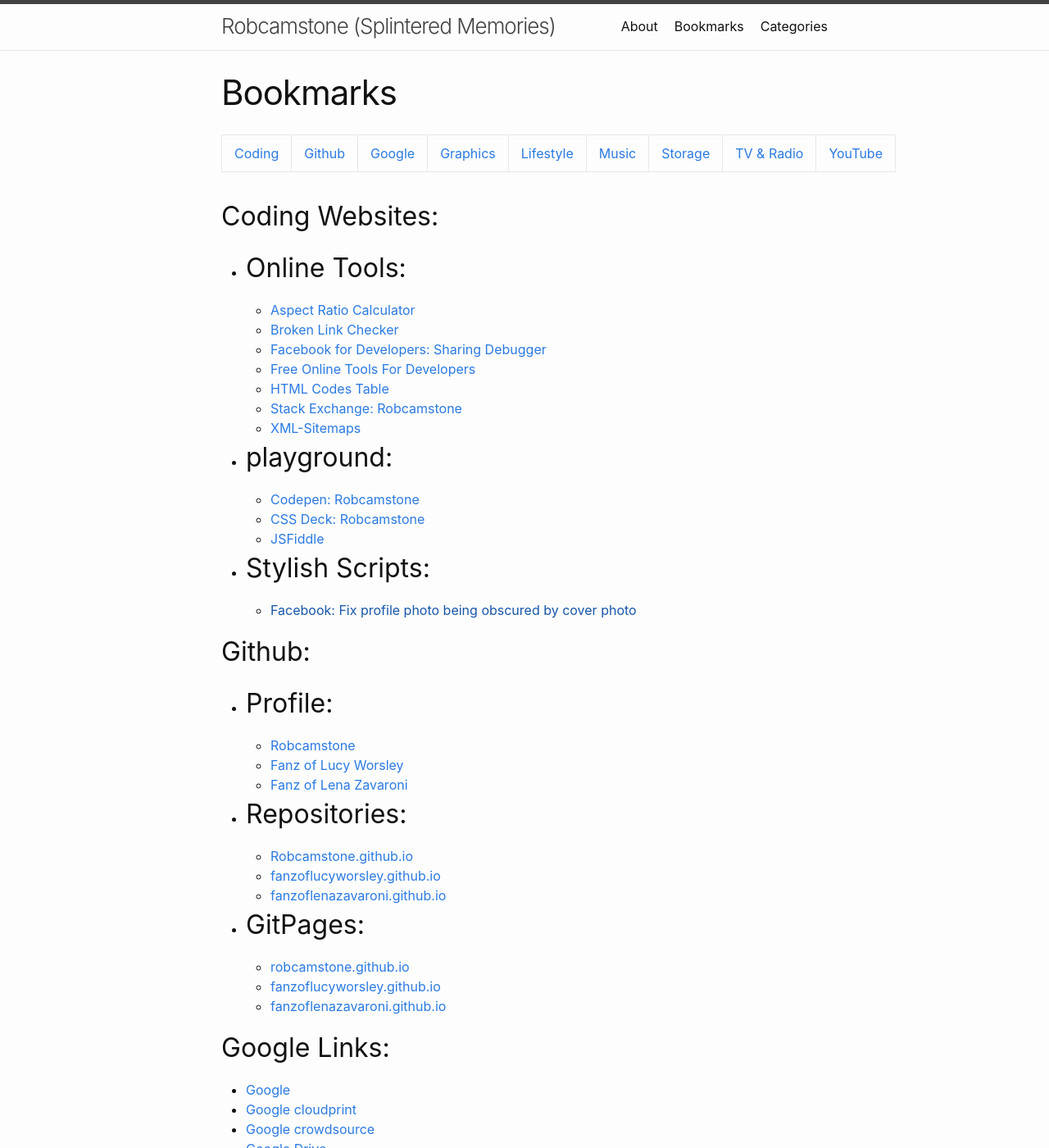
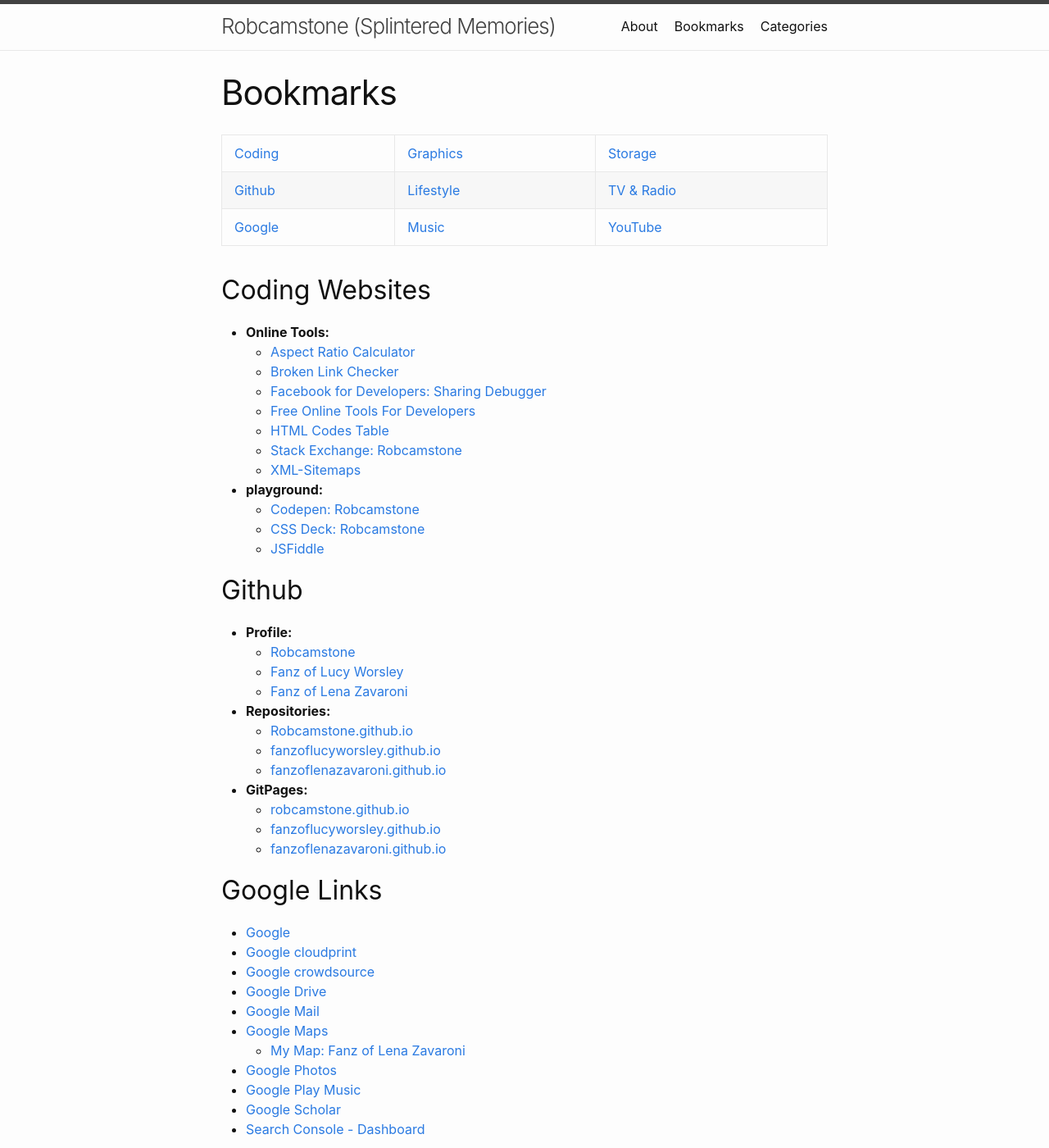
Before and after one commit to Robcamstone/Robcamstone.github.io, a Jekyll site: the page built from bookmarks.md, in a window 1280 px wide and 1400 px high. Shown: the whole window at 82% size. Built offline with Jekyll 4.4.1, drawn with Linux system fonts in a browser that asks for light colours; some of the changed text lies outside the part shown.

Commit message:
Update Gemfile.lock and bookmarks.md

```diff
--- a/bookmarks.md
+++ b/bookmarks.md
@@ -5,10 +5,13 @@ description: List of Bookmarks I use on a daily bases.
 permalink: /bookmarks/
 ---
 
-| [Coding](#coding-websites) | [Github](#github) | [Google](#google-links) | [Graphics](#graphics) | [Lifestyle](#lifestyle) | [Music](#music) | [Storage](#storage) | [TV&nbsp;&&nbsp;Radio](#tv--radio) | [YouTube](#youtube) |
 
-## Coding Websites:
-* ## Online Tools:
+| [Coding](#coding-websites) | [Graphics](#graphics) | [Storage](#storage) |
+| [Github](#github) | [Lifestyle](#lifestyle) | [TV&nbsp;&&nbsp;Radio](#tv--radio) |
+| [Google](#google-links) | [Music](#music) | [YouTube](#youtube) |
+
+## Coding Websites
+* **Online Tools:**
    * [Aspect Ratio Calculator](https://calculateaspectratio.com)
    * [Broken Link Checker](http://www.brokenlinkcheck.com)
    * [Facebook for Developers: Sharing Debugger](https://developers.facebook.com/tools/debug/sharing)
@@ -16,28 +19,26 @@ permalink: /bookmarks/
    * [HTML Codes Table](https://www.ascii.cl/htmlcodes.htm)
    * [Stack Exchange: Robcamstone](https://stackexchange.com/users/11999151/robcamstone)
    * [XML-Sitemaps](https://www.xml-sitemaps.com)
-* ## playground:
+* **playground:**
    * [Codepen: Robcamstone](https://codepen.io/Robcamstone)
    * [CSS Deck: Robcamstone](http://cssdeck.com/user/Robcamstone)
    * [JSFiddle](https://jsfiddle.net)
-* ## Stylish Scripts:
-   * [Facebook: Fix profile photo being obscured by cover photo]()
 
-## Github:
-* ## Profile:
+## Github
+* **Profile:**
    * [Robcamstone](https://github.com/Robcamstone)
    * [Fanz of Lucy Worsley](https://github.com/FanzOfLucyWorsley)
    * [Fanz of Lena Zavaroni](https://github.com/FanzOfLenaZavaroni)
-* ## Repositories:
+* **Repositories:**
    * [Robcamstone.github.io](https://github.com/Robcamstone/Robcamstone.github.io)
    * [fanzoflucyworsley.github.io](https://github.com/FanzOfLucyWorsley/fanzoflucyworsley.github.io)
    * [fanzoflenazavaroni.github.io](https://github.com/FanzOfLenaZavaroni/fanzoflenazavaroni.github.io)
-* ## GitPages:
+* **GitPages:**
    * [robcamstone.github.io](https://robcamstone.github.io)
    * [fanzoflucyworsley.github.io](https://fanzoflucyworsley.github.io)
    * [fanzoflenazavaroni.github.io](https://fanzoflenazavaroni.github.io)
 
-## Google Links:
+## Google Links
 * [Google](https://www.google.com/?gfe_rd=cr&dcr=0&ei=bzHaWeOpIsmT8QfX1I2wDQ&gws_rd=cr&fg=1)
 * [Google cloudprint](https://www.google.com/cloudprint/#printers)
 * [Google crowdsource](https://crowdsource.google.com/home)
@@ -50,41 +51,41 @@ permalink: /bookmarks/
 * [Google Scholar](https://scholar.google.com)
 * [Search Console - Dashboard](https://www.google.com/webmasters/tools/dashboard?hl=en&authuser=0&siteUrl=https://fanzoflenazavaroni.github.io)
 
-## Graphics:
-* ## Hosting Websites:
+## Graphics
+* **Hosting Websites:**
    * [iCloud Photos](https://www.icloud.com#photos)
-* ## OnLine Graphic Tools:
+* **OnLine Graphic Tools:**
    * [LunaPic Editor](https://www169.lunapic.com/edito)
    * [Webpage To PNG Online](http://www.pdfconvertonline.com/webpage-to-png-online.html)
-* ## Social Sharing of Photos:
+* **Social Sharing of Photos:**
    * [Instagram: Robcamstone](https://www.instagram.com/robcamstone)
    * [We Heart It: Robcamstone](https://weheartit.com/Robcamstone)
-* ## Stock Photos:
+* **Stock Photos:**
    * [Alamy](http://www.alamy.com)
    * [Getty Images](http://www.gettyimages.co.uk)
    * [Mirror-Photos](http://www.mirror-photos.co.uk)
    * [Mirrorpix](https://www.mirrorpix.com)
    * [Pixabay](https://pixabay.com/en/users/Robcamstone-8863342)
 
-## Lifestyle:
-* Health:
+## Lifestyle
+* **Health:**
    * [Patient Access](https://www.patientaccess.com)
    * [Poverest Medical Centre](http://www.poverestmedicalcentre.co.uk)
-* ## Housing:
+* **Housing:**
    * [My Clarion Home](https://www.myclarionhome.com)
-* ## Shopping:
+* **Shopping:**
    * [Argos](http://www.argos.co.uk)
    * [Book Depository](https://www.bookdepository.com/)
    * [eBay](http://ebay.co.uk)
    * [PayPal](http://paypal.co.uk)
-* ## Social Networks:
+* **Social Networks:**
    * [Facebook](https://www.facebook.com)
       * [Robcamstone](https://www.facebook.com/robertstonebanks)
       * [Fanz of Lucy Worsley](https://www.facebook.com/fanzoflucyworsley)
       * [Fanz of Lena Zavaroni](https://www.facebook.com/fanzoflenazavaroni)
       * [Pocket](https://getpocket.com)
 
-## Music:
+## Music
    * [45Cat: Robcamstone](http://www.45worlds.com/m/robcamstone)
    * [ALLMUSIC](https://www.allmusic.com/profile/robcamstone)
    * [IMDb: Robcamstone](http://www.imdb.com/user/ur29493739)
@@ -94,33 +95,33 @@ permalink: /bookmarks/
    * [Listen Brainz: Robcamstone](https://listenbrainz.org/user/Robcamstone)
    * [Soundcloud: Robcamstone](https://soundcloud.com/robcamstone)
 
-## Storage:
+## Storage
    * [iCloud](https://www.icloud.com)
    * [MEGA](https://mega.nz)
    * [OneDrive](http://onedrive.live.com)
 
 ## TV & Radio
-* ## Television
+* **Television**
    * [BBC One](http://www.bbc.co.uk/bbcone/programmes/schedules/london)
    * [BBC Two](http://www.bbc.co.uk/bbctwo/programmes/schedules/england)
    * [BBC Three - Online](http://www.bbc.co.uk/bbcthree)
    * [BBC Four](http://www.bbc.co.uk/bbcfour/programmes/schedules)
    * [CBBC](http://www.bbc.co.uk/cbbc/programmes/schedules)
    * [BBC News 24](http://www.bbc.co.uk/bbcnews/programmes/schedules)
-* ## Radio
+* **Radio**
    * [BBC Radio 2](http://www.bbc.co.uk/radio2/programmes/schedules)
    * [BBC Radio 3](http://www.bbc.co.uk/radio3/programmes/schedules)
    * [BBC Radio 4](http://www.bbc.co.uk/radio4/programmes/schedules)
    * [BBC Radio 4 Exta](http://www.bbc.co.uk/radio4extra/programmes/schedules)
 
 ## YouTube
-* ## My Youtube Channels
+* **My Youtube Channels**
    * [Robcamstone](https://www.youtube.com/channel/UCxGas6kcIvNZVIpZfTPKLug)
    * [Fanz of Debbie Harry](https://www.youtube.com/channel/UCdwGG86mU96jvORZiXdiuyw)
    * [Fanz of Bonnie Langford](https://www.youtube.com/channel/UCOkMlk-r6RflBEMiEW8Xyqg)
    * [Fanz of Michaela Strachan](https://www.youtube.com/channel/UC-k-NxlJ33NqfwKsF2JItAQ)
    * [Fanz of Lucy Worsley](https://www.youtube.com/channel/UC8L4vWvQV3MUu8FrQqGiYvA)
    * [Fanz of Lena Zavaroni](https://www.youtube.com/channel/UCTcpqllbI3ir8AlUT3RnO_g)
-* ## Third Party Websites
+* **Third Party Websites**
    * [YouTube Copier - playlists](https://ctrlq.org/youtube/playlists)
    * [Thumbnail Save](http://thumbnailsave.com)
```
Also changed, not shown: Gemfile.lock.
